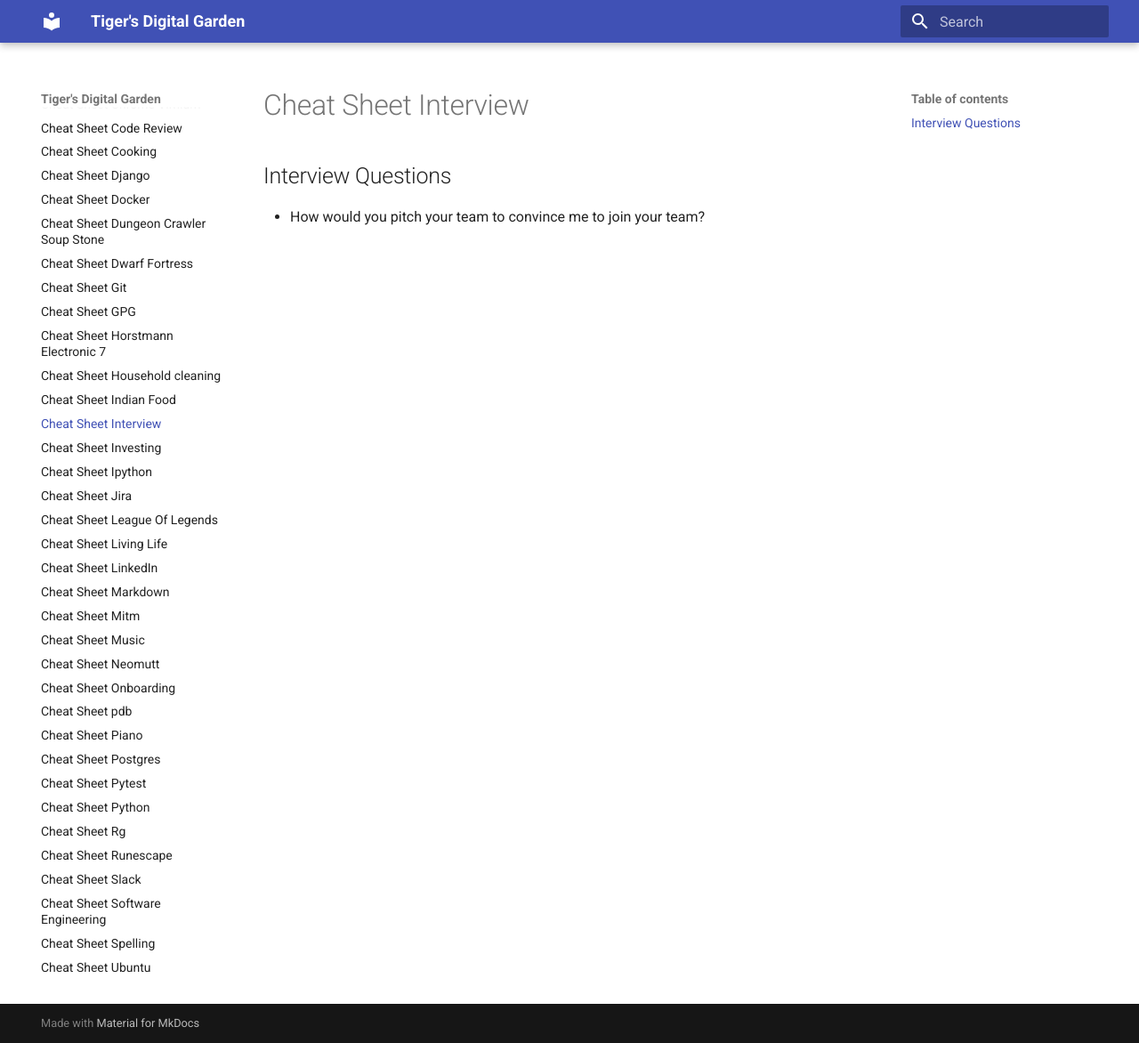
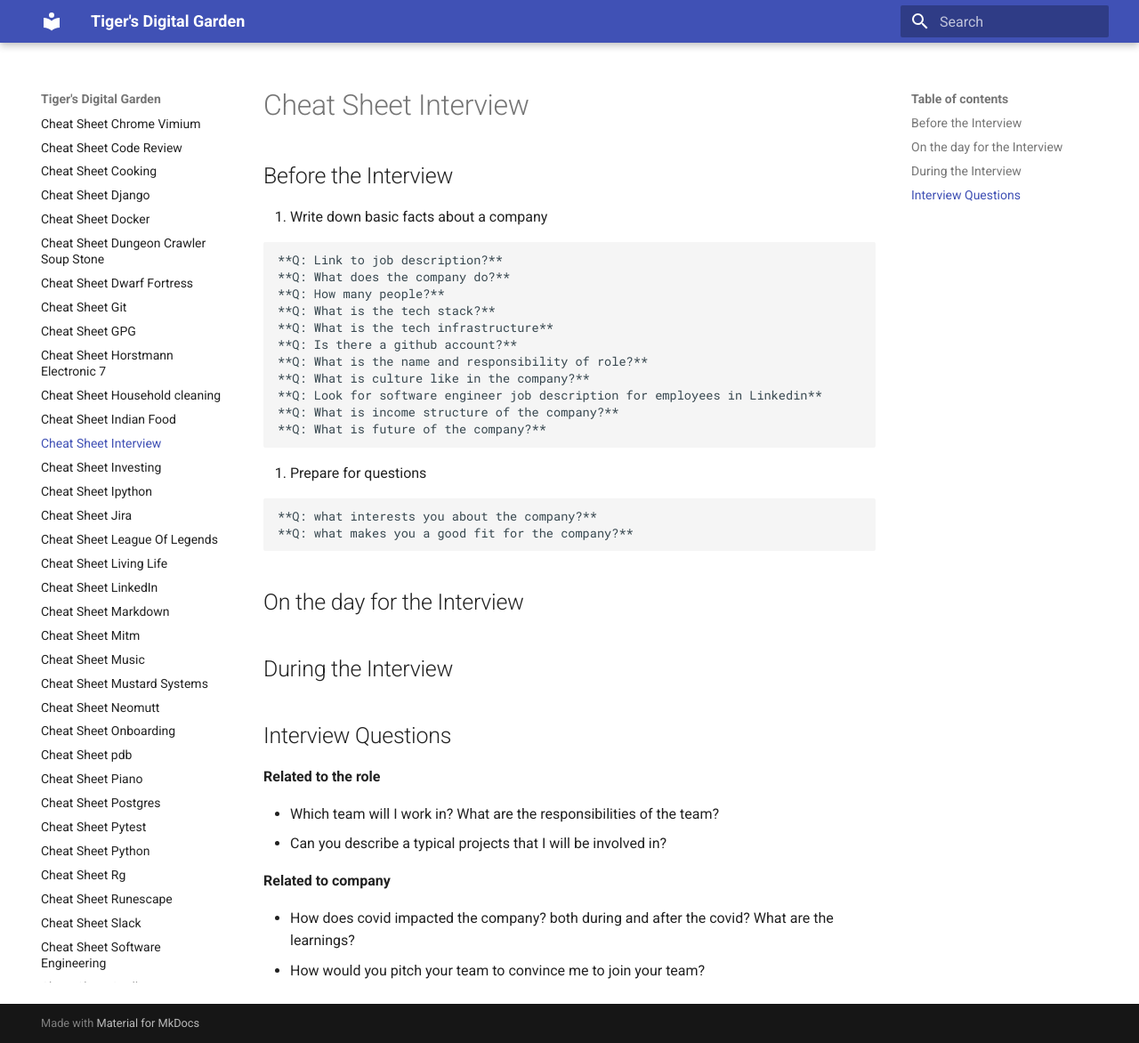
Before and after one commit to ynotstartups/notes, an MkDocs documentation site: the page built from notes/cheat-sheet-interview.md, in a window 1280 px wide and 1172 px high. Shown: the whole window at 89% size. Built offline with MkDocs 1.6.1 and Material for MkDocs 9.7.7, drawn with Linux system fonts in a browser that asks for light colours.

Commit message:
add cheat sheets

````diff
--- a/notes/cheat-sheet-interview.md
+++ b/notes/cheat-sheet-interview.md
@@ -1,5 +1,42 @@
 # Cheat Sheet Interview
+
+## Before the Interview
+
+1. Write down basic facts about a company
+
+```
+**Q: Link to job description?**
+**Q: What does the company do?**
+**Q: How many people?**
+**Q: What is the tech stack?**
+**Q: What is the tech infrastructure**
+**Q: Is there a github account?**
+**Q: What is the name and responsibility of role?**
+**Q: What is culture like in the company?**
+**Q: Look for software engineer job description for employees in Linkedin**
+**Q: What is income structure of the company?**
+**Q: What is future of the company?**
+```
+
+2. Prepare for questions
+
+```
+**Q: what interests you about the company?**
+**Q: what makes you a good fit for the company?**
+```
+
+## On the day for the Interview
+
+## During the Interview
 
 ## Interview Questions
 
+**Related to the role**
+
+- Which team will I work in? What are the responsibilities of the team?
+- Can you describe a typical projects that I will be involved in?
+
+**Related to company**
+
+- How does covid impacted the company? both during and after the covid? What are the learnings?
 - How would you pitch your team to convince me to join your team?
--- /dev/null
+++ b/notes/cheat-sheet-mustard-systems.md
@@ -0,0 +1,102 @@
+# Cheat Sheet Mustard Systems
+
+**Q: Link to job description?**
+
+https://www.mustardsystems.com/senior-software-developer.html
+
+**Q: What does the company do**
+
+- a small statistical consultancy company specialising in the modelling of sporting events
+- predict sport as accurately as possible by combining large, rapidly changing datasets with home grown software and statistical models
+- internal trading
+
+**Q: How many people**
+
+45
+
+quants, software engineers, linux infrastructure engineer
+
+**Q: What is the tech stack**
+
+Python, Go for infrastructure services, Linux servers, PostgreSQL,
+ZeroMQ and RabbitMQ for backend communication, jQuery, React and vue.js for the frontend
+
+*infra*
+
+Linux systems (primarily Ubuntu, some CentOS)
+LXC containers
+FreeIPA, Active Directory, bind and dnsmasq
+Ansible configuration management
+PostgreSQL and MySQL databases
+OpenVPN, VyOS and HPE networking
+Ubuntu Linux and Windows desktops
+Google Workspace and Office365
+On-prem hardware & some cloud mixed in
+
+**Q: What is the name and responsibility of role?**
+
+name: Senior software engineer
+responsibility:
+
+- Collaborated with Traders and Quants to analyze solutions based on company and client requirements
+
+
+**Q: What is culture like in the company?**
+
+fast-paced, ever-changing environment, offering fresh challenges
+
+**Q: Look for software engineer job description for employees in Linkedin**
+
+*Junior*
+
+- Collaborated directly with Traders and Quants to analyze solutions based on company and client requirements.
+- Working under pressure to implement numerous hotfixes on production environments between agile sprints.
+- Often tasked with ensuring smooth staging and production deployments.
+- Consulted with infrastructure team members to determine system loads, monitoring and improvement plans.- Collaborated directly with Traders and Quants to analyze solutions based on company and client requirements. - Working under pressure to implement numerous hotfixes on production environments between agile sprints. - Often tasked with ensuring smooth staging and production deployments. - Consulted with infrastructure team members to determine system loads, monitoring and improvement plans.
+Skills: Python (Programming Language) · MySQL · Git · Object-Oriented Programming (OOP)
+
+*Senior*
+
+- technical lead for the team responsible for ingesting our data streams and presenting them in a usable format for other teams, this includes both making them available in real time and persisting them in a time-series database for after the fact analysis. The main technical challenges relate to reliable and efficient entity identification, maximizing throughput and minimizing latency, and presenting the data in an easily retrievable fashion.
+
+Previously, I was the technical lead for a team also responsible for the auto-trader, price feed and position management systems. The new projects that my current team manages grew large enough, and we split that team into two one being my current team. During my time working on those projects, they increased significantly in reliability, performance, observability and scalability.
+
+Alongside the directly technical responsibilities, I also mentor members of my team and do some project management to ensure we are working on the correct things in the correct order.
+
+skills: RabbitMQ · Go (Programming Language) · PostgreSQL · Linux · Python (Programming Language)
+
+**Q: What is future of the company?**
+
+Our ambitions are high, aiming to create best-in-class systems in a highly competitive field.
+
+## Prepare for questions
+
+Q: You will have the opportunity to explore your own ideas and suggest new tools. Should we parse input data using something from the standard library? Would we be better off using a third party tool like ANTLR or Ragel? Could we use regular expressions, or would that just give us two problems? Would a quick sed script get the job done? Is the best solution to store output data in a relational database? Would a NoSQL store be a better fit for this problem, or could we use something hierarchical like HDF5? The answer will vary depending on the problem and you’ll be expected to investigate the options to find a good solution.
+
+- ANTLR or Ragel:
+    - ANTLR:
+    - Ragel:
+- regular expressions, or would that just give us two problems?
+    - What is the two problems?
+
+**Q: what interests you about the company?**
+**Q: what makes you a good fit for the company?**
+
+- statistically oriented
+    - statistic is my favourite subject during my bachelor at UCL
+    - my bachelor dissertation is in statistics, it's about transforming the UK map based on traveling time using train instead of geological distance
+- small and strong team, being about to have a impact in the company by working directly with infrastructure team, traders and quants. In my previous role, I am building app for general public, external users, which I always feel a distance with the users, I wish I can talk directly with the users and get feedbacks from them.
+- linux, being able to use ubuntu in the job? and distruct of microsoft and apple
+- chance to learn Go
+- I am a linux nerd, vim, ubuntu, i3 window manager, my dot files are in git
+- Pragmatic,
+
+## Questions
+
+- Would the company stay like a small consultancy or would it grow to a medium to large company? Why?
+- There is no mention of machine learning in the job description, does it mean the model are statistically, inference based? instead of neural networks?
+- reading the tech stack, there is no mention of cloud provider such as aws? is the tech stack hosted on premise?
+- What is income structure of the company? (cannot answer from job description)
+    - is it primarily by the success of traders or external consultant commission?
+- Which team will I work in? What are the responsibilities of the team?
+- Can you describe a typical projects that I will be involved in?
````
